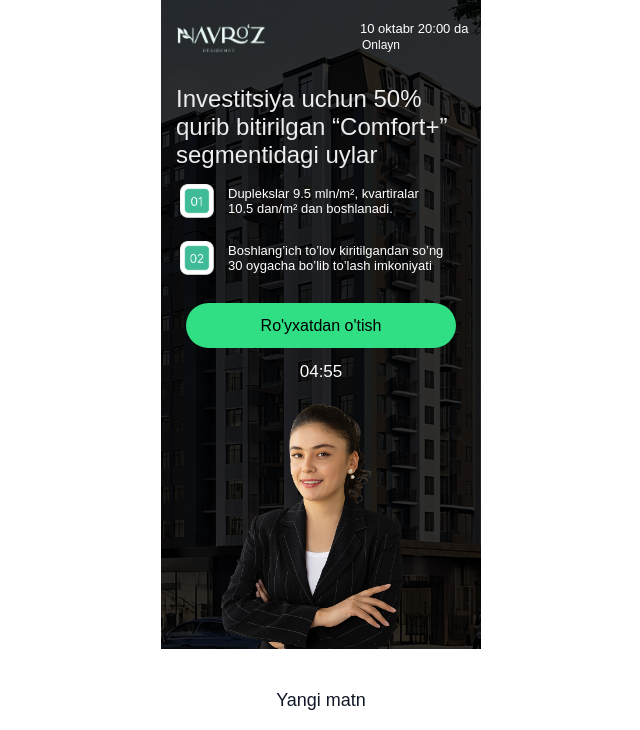
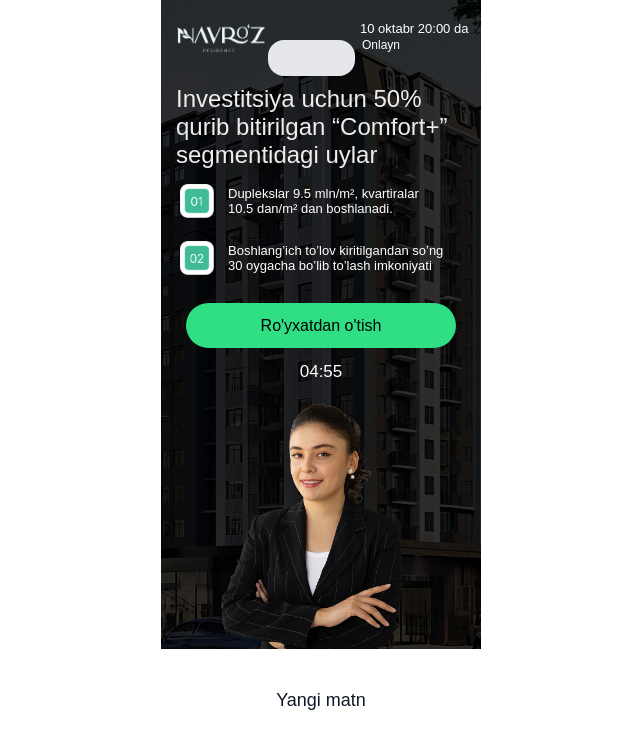
Before and after one commit to sardorbek07/test-build, a plain HTML site: page index.html in a window 1280 px wide. Shown: the top 730 px of the page, without its empty margins (319-959 px from the left). Drawn offline with Linux system fonts and the light colour scheme.

Commit message:
Update index.html

```diff
--- a/index.html
+++ b/index.html
@@ -45,6 +45,7 @@
 <a href="#" style="position:absolute;left:25px;top:303px;font-size:16px;color:#000000;background:#30df84;border-radius:999px;;border-width:0;;border-style:solid;;border-color:transparent;;display:flex;align-items:center;justify-content:center;text-decoration:none;font-family:Arial, sans-serif;width:270px;;height:45px;">Ro'yxatdan o'tish</a>
 <div data-mt-timer="1" data-mt-hours="0" data-mt-minutes="5" data-mt-seconds="0" style="position:absolute;left:138.72500038146973px;top:362px;font-size:17px;color:#ffffff;font-family:Arial,system-ui,-apple-system,'Segoe UI',Roboto,sans-serif;">00:00</div>
 <img loading="lazy" decoding="async" src="Guli0145a-_1_-1-_16_.webp" style="position:absolute;left:29.5px;top:396px;width:233px;height:255px;border-radius:0px;border-width:0;border-style:solid;border-color:transparent;display:block;">
+<div style="position:absolute;left:107px;top:40px;width:87px;height:36px;background:#e5e7eb;border-radius:16px;border-width:0;border-style:solid;border-color:transparent;"></div>
     </div>
 
     <div class="mt-section" style="height:750px;background:#ffffff">
```
